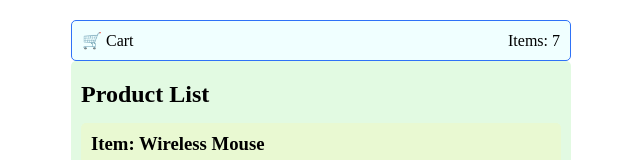
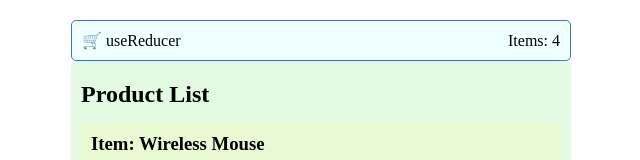
Before and after one commit to acciojob/Cart-2-imhsart, a React app: page / in a window 1280 px wide. Shown: the top 160 px of the page, without its empty margins (319-959 px from the left). Built offline with nearby package versions, Linux system fonts and the light colour scheme.

Commit message:
Assignment attempt 5

```diff
--- a/src/components/Navbar.js
+++ b/src/components/Navbar.js
@@ -4,10 +4,10 @@ import { CartContext } from "../context/CartContext.js";
 
 const Navbar = () => {
   const {state} = useContext(CartContext)
-  let totalItems = state.cart.reduce((s,val) => s+val.quantity,0)
+  let totalItems = state.cart.length
   return (
     <nav className="navbar">
-      <div>🛒 Cart</div>
+      <div>🛒 useReducer</div>
       <div>Items: <span id="nav-cart-item-count">{totalItems}</span></div>
     </nav>
   )
```
